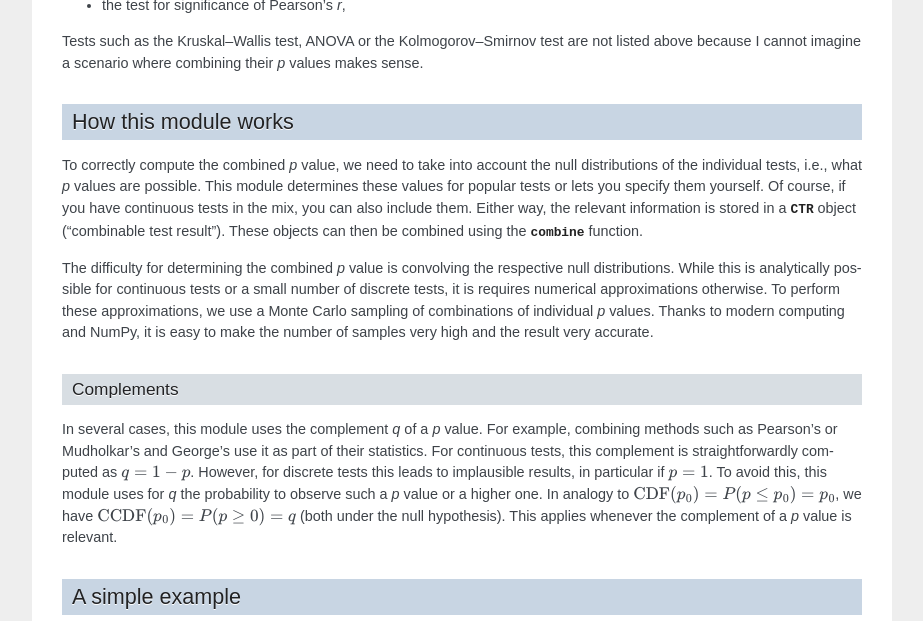
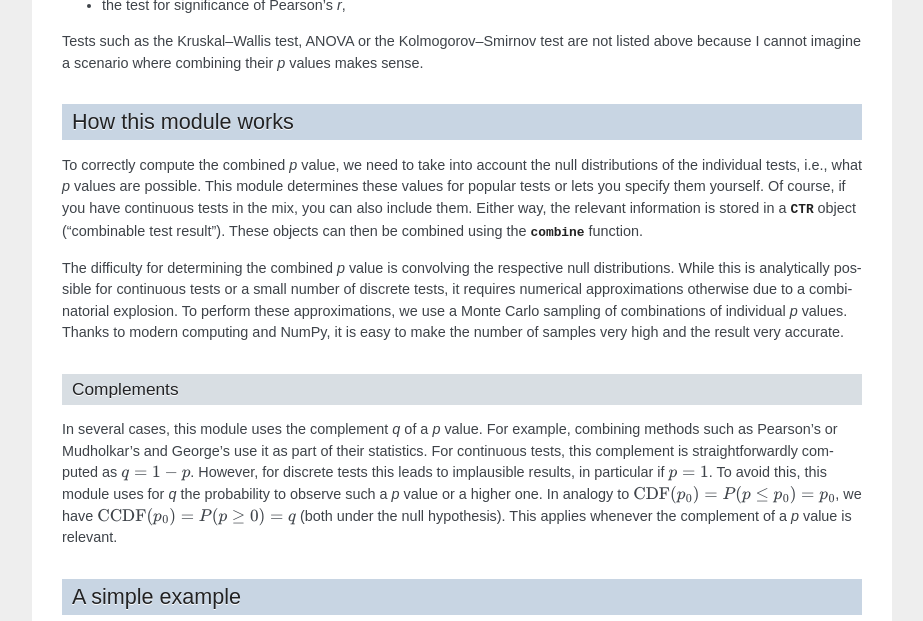
Before and after one commit to BPSB/combine-p-values-discrete, a Sphinx documentation site: the page built from docs/index.rst, in a window 1280 px wide and 900 px high, scrolled down 1446 px, cut to the strip 0-621 px from the top of the window. Shown: the whole strip, without its empty margins (198-1121 px from the left). Built offline with Sphinx 7.4.7, drawn with Linux system fonts in a browser that asks for light colours; the version number could not be read and is left out.

Commit message:
Fixed a typo and explained the problem with analytical solitons better.

```diff
--- a/docs/index.rst
+++ b/docs/index.rst
@@ -84,7 +84,7 @@ Either way, the relevant information is stored in a `CTR` object (“combinable
 These objects can then be combined using the `combine` function.
 
 The difficulty for determining the combined *p* value is convolving the respective null distributions.
-While this is analytically possible for continuous tests or a small number of discrete tests, it is requires numerical approximations otherwise.
+While this is analytically possible for continuous tests or a small number of discrete tests, it requires numerical approximations otherwise due to a combinatorial explosion.
 To perform these approximations, we use a Monte Carlo sampling of combinations of individual *p* values.
 Thanks to modern computing and NumPy, it is easy to make the number of samples very high and the result very accurate.
 
```
